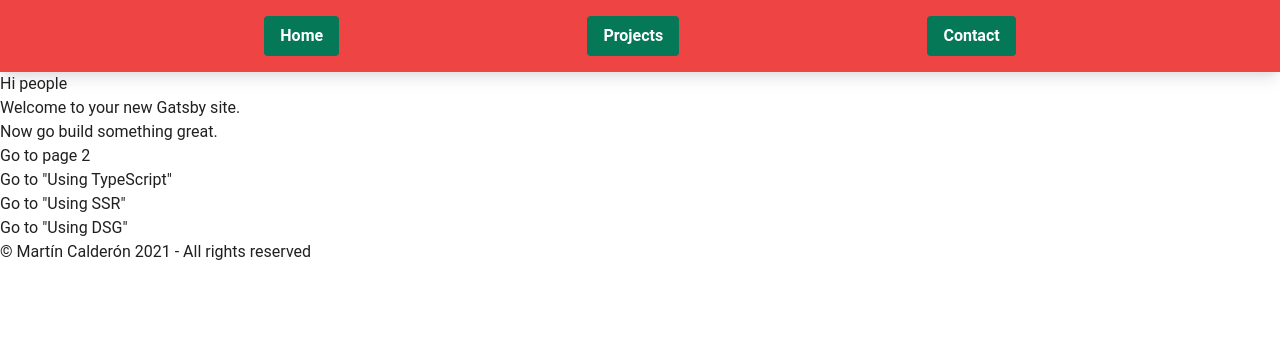
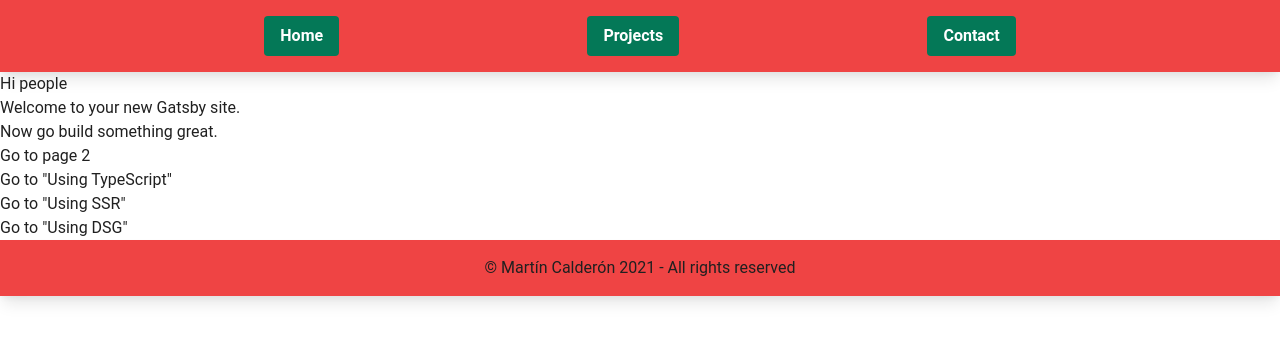
Before and after one commit to MartinDCalderonP/gatsby-portfolio-week-10, a Gatsby site: page / in a window 1280 px wide. Built offline with nearby package versions, Linux system fonts and the light colour scheme; Gatsby itself is replaced by a stand-in of ours.

Commit message:
💄 Add styles to Footer.

```diff
--- a/src/components/Footer.tsx
+++ b/src/components/Footer.tsx
@@ -2,7 +2,7 @@
 
 export default function Footer() {
   return (
-    <footer>
+    <footer className="flex items-center justify-evenly bg-red-500 p-4 shadow-lg">
       © Martín Calderón {new Date().getFullYear()} - All rights reserved
     </footer>
   )
```
